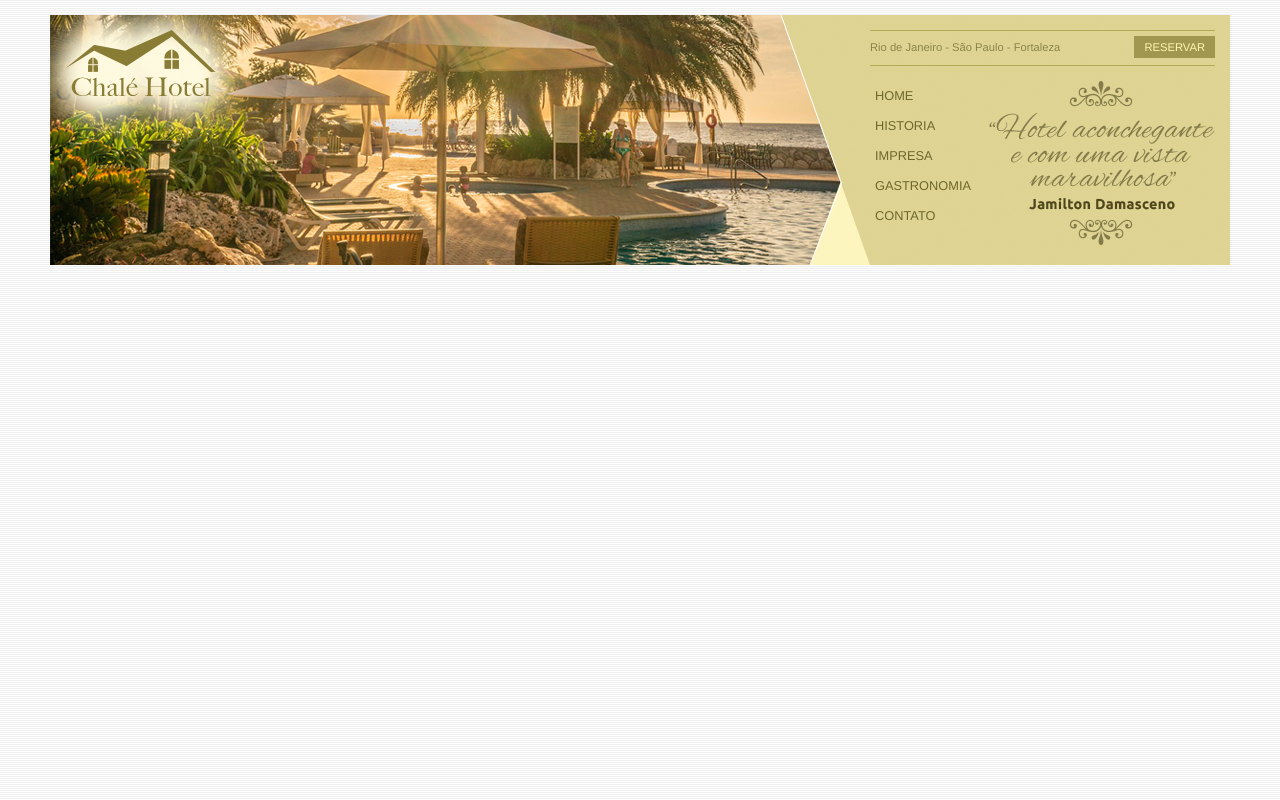
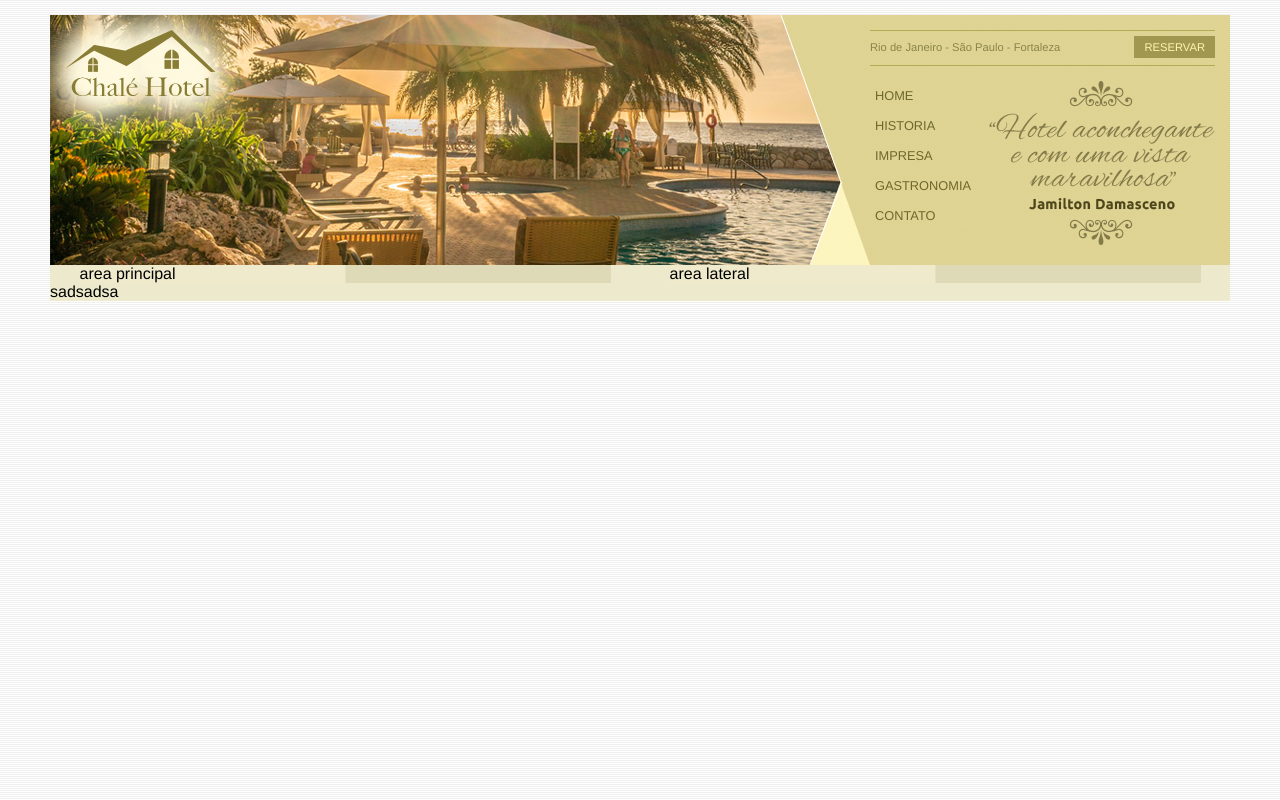
Before and after one commit to DavidWanderley/chale-Hotel, a plain HTML site: page index.html in a window 1280 px wide. Drawn offline with Linux system fonts and the light colour scheme.

Commit message:
conteudo principal

```diff
--- a/css/style.css
+++ b/css/style.css
@@ -14,14 +14,18 @@ a {
   text-decoration: none;
 }
 
-/* header */
-
 #container {
   background: #ede9cc;
   margin: 0 auto;
   min-width: 740px;
   max-width: 1180px;
 }
+
+#clear{
+  clear: both;
+}
+
+/* header */
 
 #top {
   position: relative;
@@ -100,7 +104,7 @@ ul#nav {
   float: left;
 }
 
-ul#nav a{
+ul#nav a {
   text-transform: uppercase;
   font-size: 0.8em;
   padding: 5px;
@@ -112,9 +116,26 @@ ul#nav a:hover {
   background: #fdf6be;
 }
 
-
 .declaration {
   width: 226px;
   height: 164px;
   float: right;
 }
+
+/* section 1 */
+
+#main-area {
+  float : left;
+  width: 50%;
+}
+
+#side-area{
+  float: right;
+  width: 50%;
+}
+
+.content {
+  margin: 0 auto;
+  width: 90%;
+  background: url(../img/bg-container.png) top center repeat-y;
+}
--- a/index.html
+++ b/index.html
@@ -22,25 +22,43 @@
                   >Rio de Janeiro - São Paulo - Fortaleza</span
                 >
                 <a class="reservation" href="">Reservar</a>
-                <div style="clear: both"></div>
+                <div id="clear"></div>
               </div>
 
               <div id="menu">
                 <ul id="nav">
-                    <li><a href="">Home</a></li>
-                    <li><a href="">Historia</a></li>
-                    <li><a href="">Impresa</a></li>
-                    <li><a href="">Gastronomia</a></li>
-                    <li><a href="">Contato</a></li>
+                  <li><a href="">Home</a></li>
+                  <li><a href="">Historia</a></li>
+                  <li><a href="">Impresa</a></li>
+                  <li><a href="">Gastronomia</a></li>
+                  <li><a href="">Contato</a></li>
                 </ul>
 
-                <img class="declaration" src="img/depoimento.png" alt="imagem de um depoimento">
+                <img
+                  class="declaration"
+                  src="img/depoimento.png"
+                  alt="imagem de um depoimento"
+                />
               </div>
-
             </div>
           </div>
         </div>
       </div>
     </header>
+
+    <section>
+      <div id="container">
+        <div id="main-area">
+          <div class="content">area principal</div>
+        </div>
+        <div id="side-area">
+          <div class="content">area lateral</div>
+        </div>
+        <div id="clear">sadsadsa</div>
+      </div>
+    </section>
+
+    <footer>
+    </footer>
   </body>
 </html>
```
